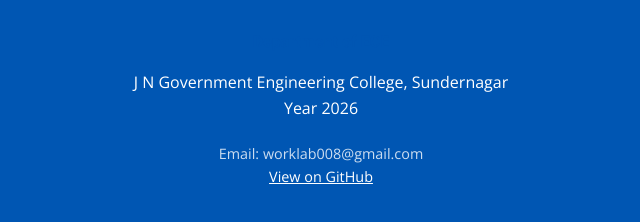
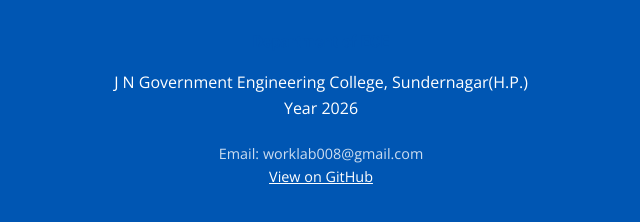
Before and after one commit to ExTc-aShiSh/ATCS_web, a plain HTML site: page index.html in a window 1280 px wide. Shown: the part 4604-4826 px from the top of the page, 319-959 px from the left. Drawn offline with nearby package versions, Linux system fonts and the light colour scheme.

Commit message:
edited college name

```diff
--- a/index.html
+++ b/index.html
@@ -6,7 +6,7 @@
     <meta name="viewport" content="width=device-width, initial-scale=1.0">
     <meta name="google-site-verification" content="Cp4MJh2oxzQCJtfsklaX_8toOJbnzjGwd7WcYCo7Uto" />
     <meta name="description" content="Active Tremor Compensation Spoon (ATCS) made using Arduino and MPU6050 .">
-    <meta name="keywords" content="Arduino NANO, MPU6050, Tremor Compensation spoon, Parkinson's Disease relief spoon">
+    <meta name="keywords" content="Arduino NANO, MPU6050, Tremor Compensation Spoon, Parkinson's Disease relief spoon">
     <meta name="author" content="Ashish">
     <title>Active Tremor Compensation Spoon (ATCS)</title>
     <!-- Use Google Fonts (Open Sans & Roboto) for a clean, modern look -->
@@ -652,7 +652,7 @@
     <footer>
         <div class="container">
             <h4>Department of ECE</h4>
-            <p>J N Government Engineering College, Sundernagar</p>
+            <p>J N Government Engineering College, Sundernagar(H.P.)</p>
             <p>Year 2026</p>
 
             <div class="contact-info">
```
